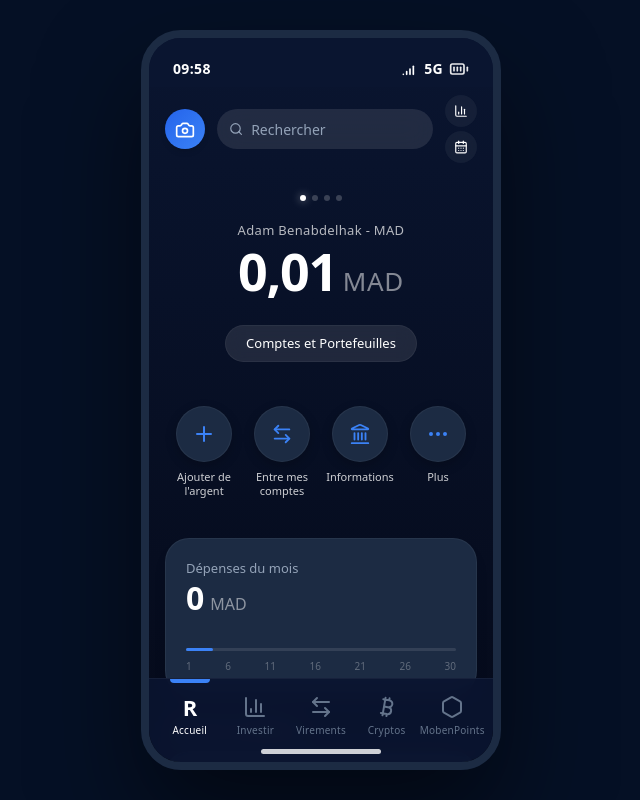
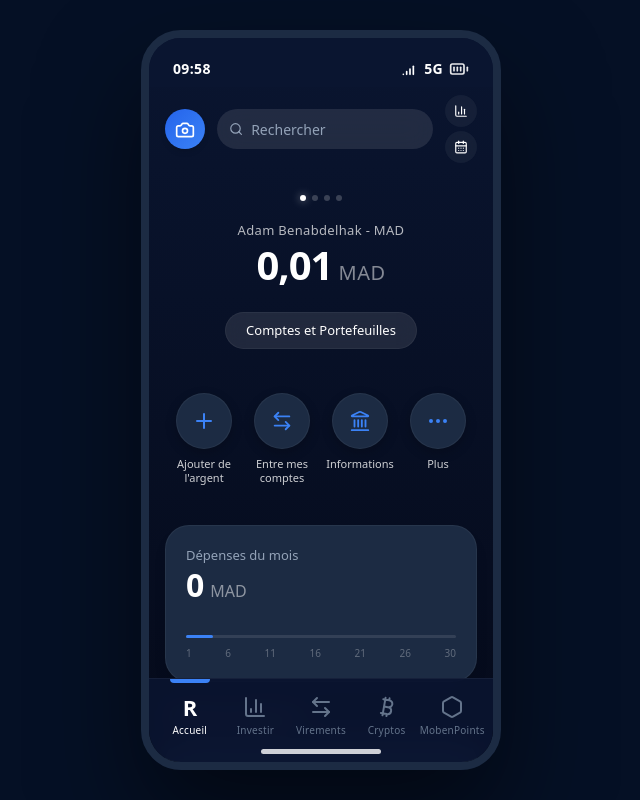
Before and after one commit to Bena94alt/Revolut, a React (Vite) app: page / in a window 1280 px wide. Shown: the whole page, without its empty margins (319-959 px from the left). Built offline with nearby package versions, Linux system fonts and the light colour scheme.

Commit message:
feat: Adjust currency display font sizes
Reduce the font size for currency values and their units to improve readability and layout on smaller screens.

```diff
--- a/src/App.tsx
+++ b/src/App.tsx
@@ -253,10 +253,10 @@ function Dashboard({ setCurrentView, balances, activeAccount, setActiveAccount }
               Adam Benabdelhak - MAD
             </p>
             <div className="flex items-baseline justify-center mb-6">
-              <span className="text-[52px] font-bold tracking-tight leading-none text-white whitespace-nowrap">
+              <span className="text-[40px] font-bold tracking-tight leading-none text-white whitespace-nowrap">
                 {formatMoney(balances.MAD)}
               </span>
-              <span className="text-[26px] font-medium tracking-wide text-white/50 ml-1.5">MAD</span>
+              <span className="text-[20px] font-medium tracking-wide text-white/50 ml-1.5">MAD</span>
             </div>
             <button
               onClick={() => setCurrentView('patrimoine_comptes')}
@@ -272,10 +272,10 @@ function Dashboard({ setCurrentView, balances, activeAccount, setActiveAccount }
               Adam Benabdelhak - EUR
             </p>
             <div className="flex items-baseline justify-center mb-6">
-              <span className="text-[52px] font-bold tracking-tight leading-none text-white whitespace-nowrap">
+              <span className="text-[40px] font-bold tracking-tight leading-none text-white whitespace-nowrap">
                 {formatMoney(balances.EUR)}
               </span>
-              <span className="text-[26px] font-medium tracking-wide text-white/50 ml-1.5">EUR</span>
+              <span className="text-[20px] font-medium tracking-wide text-white/50 ml-1.5">EUR</span>
             </div>
             <button
               onClick={() => setCurrentView('patrimoine_comptes')}
@@ -458,10 +458,10 @@ function PatrimoineComptes({ setCurrentView, balances }: any) {
             Patrimoine total <ChevronRight size={14} className="ml-0.5 relative top-[1px]" />
           </div>
           <div className="flex items-baseline justify-center">
-            <span className="text-[44px] font-bold tracking-tight text-white whitespace-nowrap">
+            <span className="text-[36px] font-bold tracking-tight text-white whitespace-nowrap">
               {formatMoney(totalMAD)}
             </span>
-            <span className="text-[22px] font-medium text-white/50 ml-1.5">MAD</span>
+            <span className="text-[18px] font-medium text-white/50 ml-1.5">MAD</span>
           </div>
         </div>
 
```
